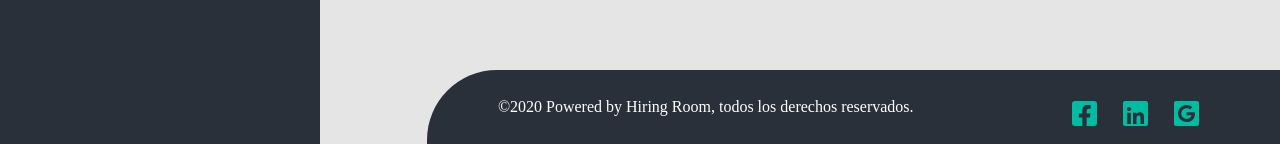
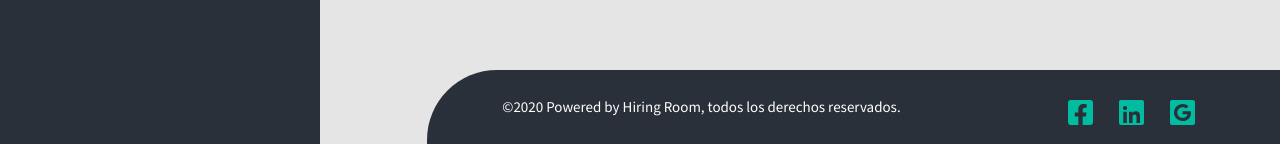
Before and after one commit to nataliabarriga/SCL011-Laborum-Postulante, a React (Create React App) app: page / in a window 1280 px wide. Shown: the part 656-800 px from the top of the page. Built offline with nearby package versions, Linux system fonts and the light colour scheme.

Commit message:
tipografia de footer

```diff
--- a/src/Views/defaultComponent/Footer.css
+++ b/src/Views/defaultComponent/Footer.css
@@ -1,10 +1,9 @@
 footer{
   height: 74px;
-
+  font-family: 'Mada';
   position: fixed;
   bottom: 0;
   right: 0;
-
   display: flex;
   justify-content: space-around;
   align-items: center;
@@ -14,7 +13,7 @@ footer{
 
 .text_footer {
   color: #ffffff;
-  font-size: 16px;
+  font-size: 15px;
 }
 
 .icons_footer {
```
